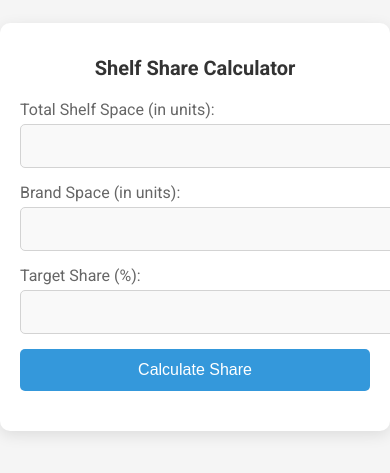
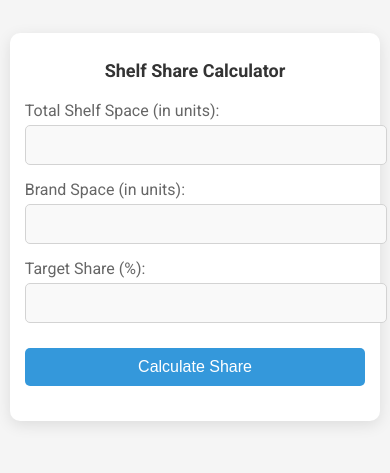
Before and after one commit to Gusmeis/Share-Of-Shelf, a plain HTML site: page index.html in a window 390 px wide. Shown: the part 195-668 px from the top of the page. Drawn offline with Linux system fonts and the light colour scheme.

Commit message:
Update styles.css

```diff
--- a/styles.css
+++ b/styles.css
@@ -1,3 +1,5 @@
+@import url('https://fonts.googleapis.com/css2?family=Roboto:wght@400;700&display=swap');
+
 body {
     font-family: 'Roboto', Arial, sans-serif;
     background-color: #f5f5f5;
@@ -7,38 +9,40 @@ body {
     justify-content: center;
     align-items: center;
     min-height: 100vh;
+    color: #333;
 }
 
 .calculator {
     background: #ffffff;
-    padding: 30px;
+    padding: 20px;
     border-radius: 10px;
     box-shadow: 0 4px 15px rgba(0,0,0,0.1);
     max-width: 400px;
-    width: 100%;
+    width: 90%;
     box-sizing: border-box;
 }
 
 h1 {
-    color: #333;
     text-align: center;
     margin-bottom: 20px;
+    font-size: 22px;
 }
 
 label {
     color: #666;
     margin-bottom: 5px;
     display: block;
+    font-size: 14px;
 }
 
 input {
     width: 100%;
-    padding: 12px;
+    padding: 10px;
     margin-bottom: 15px;
     border: 1px solid #d3d3d3;
     border-radius: 5px;
     background-color: #f9f9f9;
-    font-size: 14px;
+    font-size: 16px;
 }
 
 button {
@@ -66,14 +70,23 @@ button:hover {
 
 @media (max-width: 480px) {
     .calculator {
-        padding: 20px;
+        padding: 15px;
+        width: 95%; /* More width for small screens */
+    }
+
+    h1 {
+        font-size: 18px;
+    }
+
+    label, input, button, #result {
+        font-size: 16px; /* Increase font size for better readability */
     }
 
     input, button {
-        font-size: 16px;
+        padding: 10px; /* Adjust padding for touch interaction */
     }
 
-    h1 {
-        font-size: 20px;
+    button {
+        margin-top: 10px;
     }
 }
```
